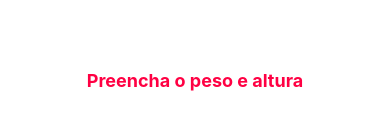
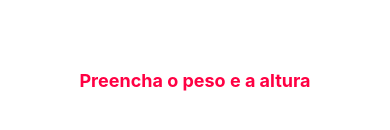
Before and after one commit to DevLuquinha/react-native-studies, a React Native app: screen / in a window 390 px wide. Shown: the part 466-596 px from the top of the page. Built offline with nearby package versions, Linux system fonts and the light colour scheme.

Commit message:
FEAT: Implement the API, the Vibration function

```diff
--- a/App.js
+++ b/App.js
@@ -1,8 +1,7 @@
 import { StatusBar } from 'expo-status-bar';
-import { StyleSheet, View } from 'react-native';
+import { StyleSheet, View} from 'react-native';
 import Title from './src/components/title';
 import Form from './src/components/form';
-
 
 export default function App() {
   return (
--- a/src/components/form/index.js
+++ b/src/components/form/index.js
@@ -1,41 +1,50 @@
 import React, {useState} from "react"
-import { Text, TextInput, View, TouchableOpacity } from "react-native"
+import { Text, TextInput, View, TouchableOpacity, Vibration} from "react-native"
 import ResultImc from "./result-imc"
 import styles from "./style"
 
 export default function Form(){
-
     const [height, setHeight] = useState(null);
     const [weight, setWeight] = useState(null);
-const [messageImc, setMessageImc] = useState("Preencha o peso e altura");
+    const [messageImc, setMessageImc] = useState("Preencha o peso e a altura");
     const [imc, setImc] = useState(null);
     const [textButton, setTextButton] = useState("Calcular");
+    const [errorMessage, setErrorMessage] = useState(null);
+
+    function verificationImc(){
+        if(imc == null){
+            setErrorMessage("Campo obrigatório*");
+            Vibration.vibrate();
+        }
+    }
 
     function imcCalculator(){
         return setImc((weight/(height*height)).toFixed(2));
     }
 
     function validatonImc(){
-    if(weight != null && height != null)
-    {
+        if(weight != null && height != null){
             imcCalculator();
             setHeight(null);
             setWeight(null);
             setMessageImc("Seu imc é igual: ");
             setTextButton("Calcular Novamente");
+            setErrorMessage(null);
 
             return;
         }
-
+        verificationImc();
         setImc(null);
         setTextButton("Calcular");
         setMessageImc("Preencha o peso e a altura");
+
     }
 
     return(
        <View style={styles.formContext}>
         <View style={styles.form}>
             <Text style={styles.formLabel}>Altura</Text>
+            <Text style={styles.errorMessage}>{errorMessage}</Text>
             <TextInput
             style={styles.input}
             onChangeText={setHeight}
@@ -44,6 +53,7 @@ function validatonImc(){
             keyboardType="numeric" />
 
             <Text style={styles.formLabel}>Peso</Text>
+            <Text style={styles.errorMessage}>{errorMessage}</Text>
             <TextInput
             style={styles.input}
             onChangeText={setWeight}
--- a/src/components/form/style.js
+++ b/src/components/form/style.js
@@ -43,8 +43,13 @@ const styles = StyleSheet.create({
     },
     textButtonCalculator:{
         fontSize: 20,
-        color: "#ffffff",
-
+        color: "#ffffff"
+    },
+    errorMessage:{
+        fontSize: 12,
+        color: "red",
+        fontWeight: "bold",
+        paddingLeft: 20
     }
 });
 
```
Lines whose indentation alone changed are shown as unchanged.
